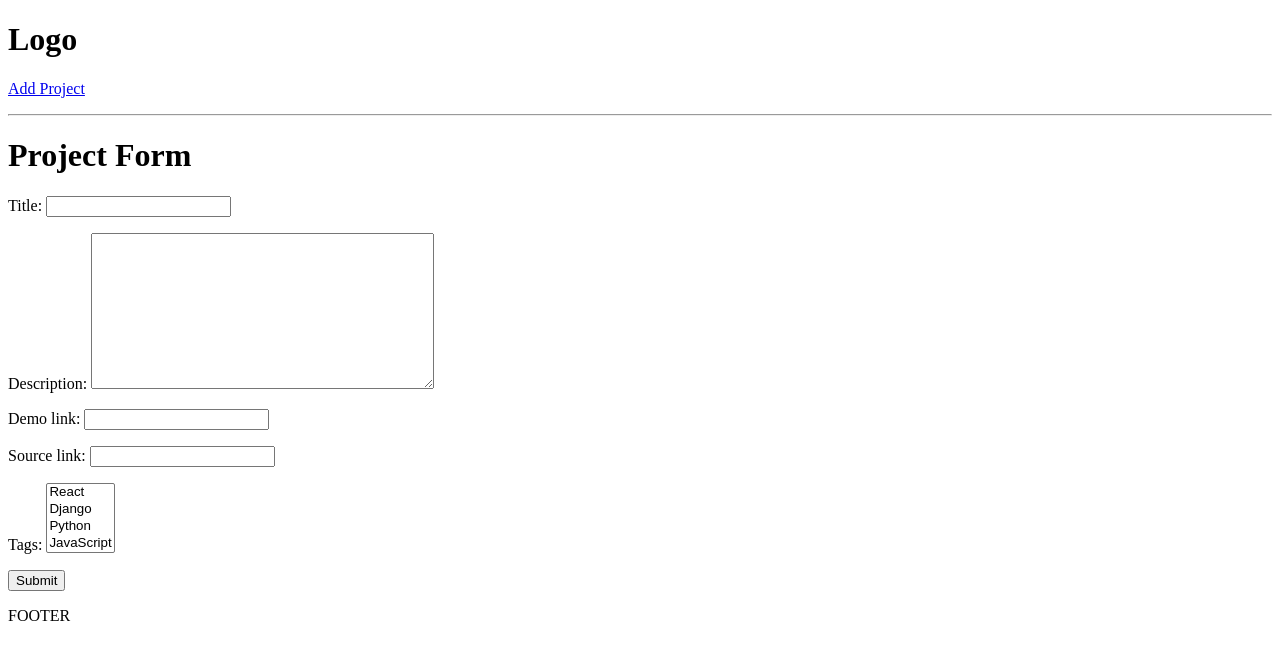
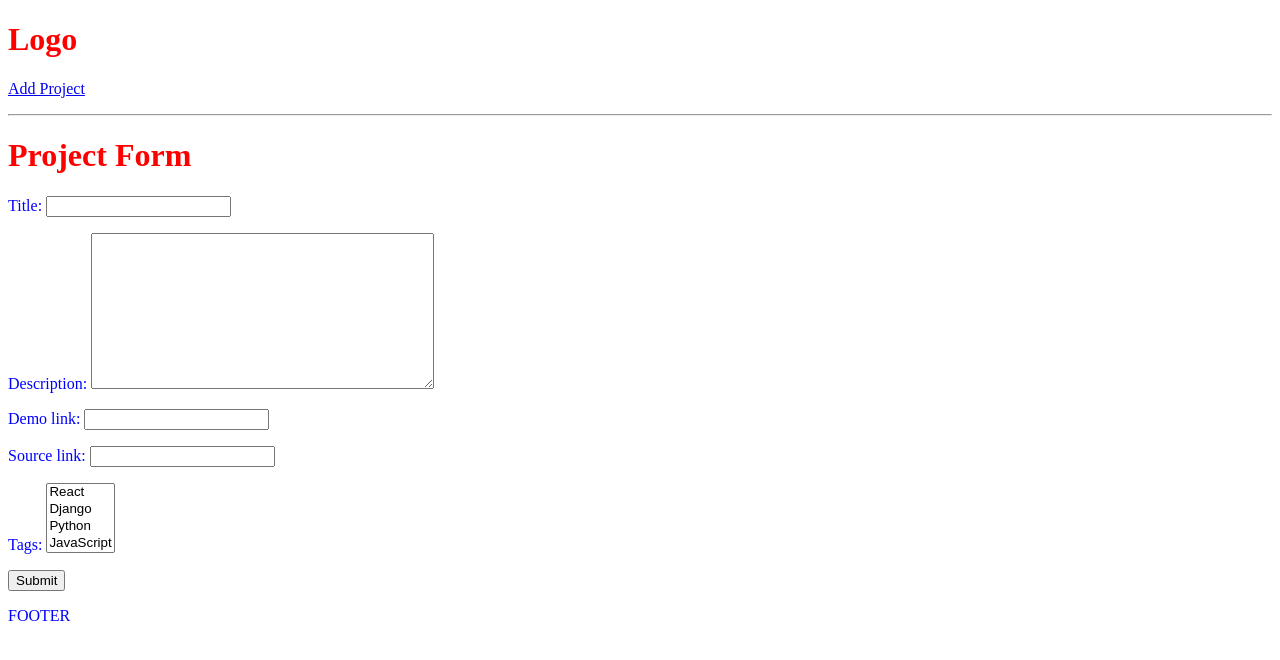
Before and after one commit to adimalca91/DevSearch, a Django app: page /create-project/ in a window 1280 px wide. Shown: the top 660 px of the page. Run offline with Django 5.2, Linux system fonts and the light colour scheme; data comes from the database, SQL or seed files in the repository.

Commit message:
Added static folder and files, added link to template

```diff
--- a/devsearch/settings.py
+++ b/devsearch/settings.py
@@ -120,6 +120,11 @@ USE_TZ = True
 
 STATIC_URL = 'static/'
 
+# Adi: Added this in order for Django to know where the static folder is
+STATICFILES_DIRS = [
+    BASE_DIR / 'static'
+]
+
 # Default primary key field type
 # https://docs.djangoproject.com/en/5.0/ref/settings/#default-auto-field
 
--- a/projectsApp/templates/projectsApp/project_form.html
+++ b/projectsApp/templates/projectsApp/project_form.html
@@ -1,5 +1,6 @@
 {% extends 'main.html' %}
 {% block content %}
+
 
 <h1> Project Form </h1>
 
@@ -12,4 +13,4 @@
 
 </form>
 
-{% endblock %}
+{% endblock content %}
--- /dev/null
+++ b/static/styles/main.css
@@ -0,0 +1,7 @@
+h1 {
+    color: red;
+}
+
+p {
+    color: blue;
+}
--- a/templates/main.html
+++ b/templates/main.html
@@ -6,12 +6,14 @@
 -->
 
 <!DOCTYPE html>
+{% load static %}
 <html>
 
 <head>
     <meta charset="UTF-8" />
     <meta http-equiv="X-UA-Compatible" content="IE=edge" />
     <meta name="viewport" content="width=device-width, initial-scale=1.0" />
+    <link rel="stylesheet" type="text/css" media="screen" href="{% static 'styles/main.css' %}" >
 
     <title>DevSearch</title>
 
```
